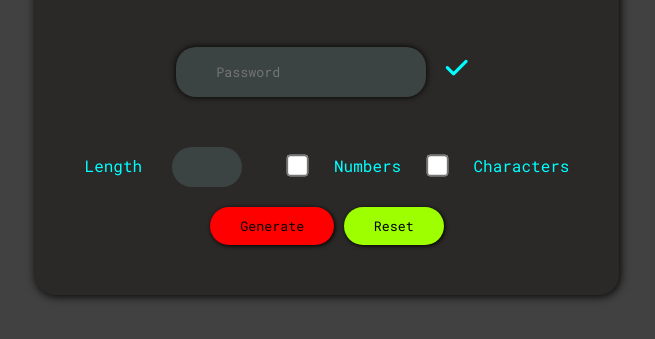
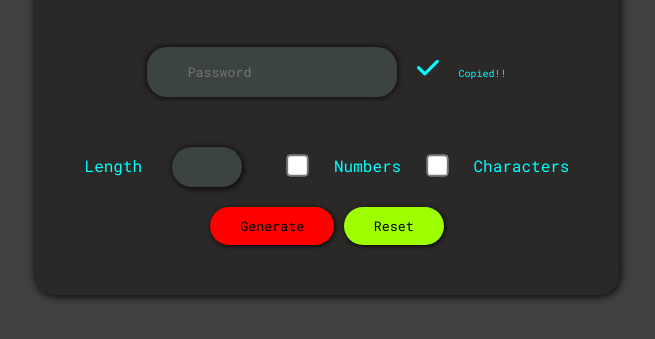
Before and after one commit to manjit4241/calculator, a plain HTML site: page pswd_generator/index.html in a window 1280 px wide. Both pictures are taken after a click on the button 769 px from the left and 368 px from the top of the page. Shown: the part 301-640 px from the top of the page, without its empty margins (313-968 px from the left). Drawn offline with Linux system fonts and the light colour scheme.

Commit message:
second commit

```diff
--- a/pswd_generator/index.html
+++ b/pswd_generator/index.html
@@ -14,6 +14,7 @@
     <div class="pswdBox">
         <input type="text" placeholder="Password" id="password" readonly>
         <button id="copy"><i class="fa-regular fa-copy"></i></button>
+        <span id="copyMsg">Copied!! </span>
     </div>
     <!-- <input type="range" name="" id="length" min="1" max="20">
     <label for="length">Length</label> -->
--- a/pswd_generator/script.js
+++ b/pswd_generator/script.js
@@ -36,6 +36,7 @@ resetBtn.addEventListener('click' , ()=>{
     pswd.value = "";
     document.querySelector('#length').value = ""
     document.querySelector('#copy').innerHTML = '<i class="fa-regular fa-copy"></i>'
+    document.querySelector('#copyMsg').style.display = 'none';
 })
 
 document.querySelector('#copy').addEventListener('click',()=>{
@@ -48,4 +49,5 @@ document.querySelector('#copy').addEventListener('click',()=>{
         });
 
         document.querySelector('#copy').innerHTML = '<i class="fa-solid fa-check" id ="done"></i>'
+        document.querySelector('#copyMsg').style.display = 'inline'
 })
--- a/pswd_generator/style.css
+++ b/pswd_generator/style.css
@@ -64,6 +64,7 @@ h1{
     padding: 20px;
     border: none;
     border-radius: 20px;
+    box-shadow: 1px 1px 6px;
 }
 
 #generate  {
@@ -113,3 +114,8 @@ h1{
 input[type="checkbox"] {
     transform: scale(1.7);
 }
+#copyMsg{
+    display: none;
+    transition: transform ease-in 2s;
+    font-size: 10px;
+}
```
